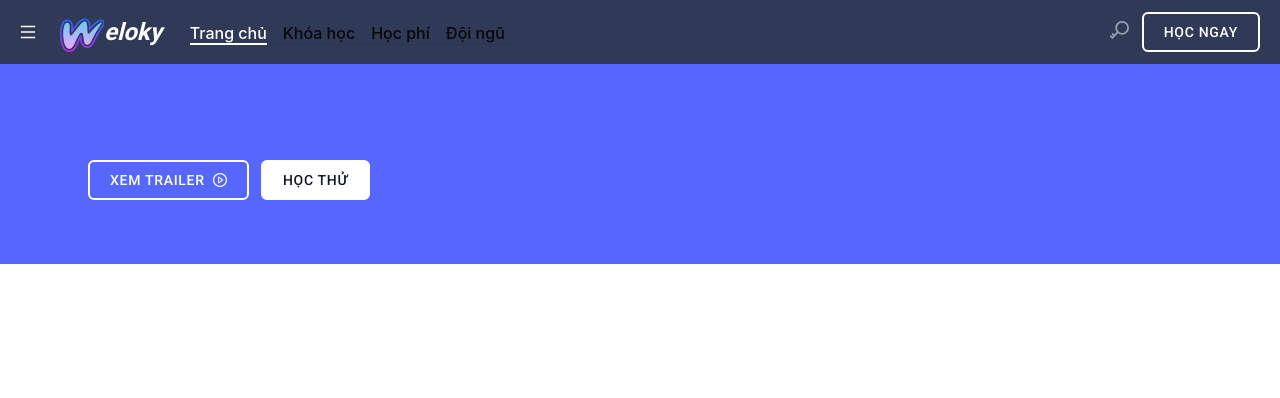
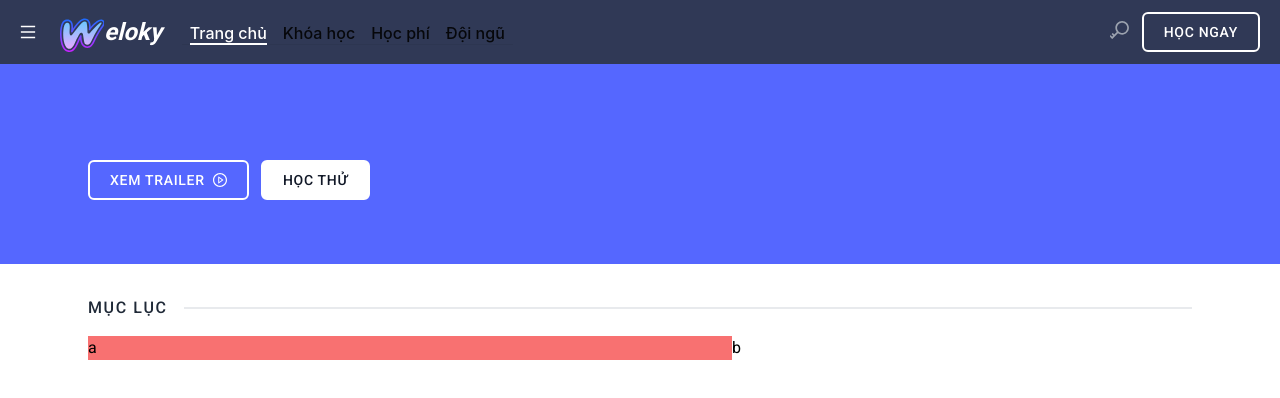
Before and after one commit to DuongTruongThinh/Elearning, a React (Create React App) app: page / in a window 1280 px wide. Shown: the top 398 px of the page. Built offline with nearby package versions, Linux system fonts and the light colour scheme; no server answers.

Commit message:
Add Page Separate Component

```diff
--- /dev/null
+++ b/src/components/PageSeparate/PageSeparate.js
@@ -0,0 +1,13 @@
+import React from "react";
+
+const PageSeparate = ({ children }) => {
+  return (
+    <div className="mb-4 text-base font-medium tracking-widest uppercase separate-page">
+      <span className="relative z-10 pr-4 text-gray-800 bg-white">
+        {children}
+      </span>
+    </div>
+  );
+};
+
+export default PageSeparate;
--- a/src/index.scss
+++ b/src/index.scss
@@ -21,6 +21,21 @@
     @apply mx-auto;
     @apply px-6;
   }
+  .page-section {
+    @apply py-8;
+  }
+  .separate-page {
+    position: relative;
+  }
+  .separate-page::before {
+    content: "";
+    position: absolute;
+    top: 50%;
+    transform: translateY(-50%);
+    width: 100%;
+    height: 1px;
+    @apply bg-gray-300;
+  }
 }
 
 @layer utilities {
--- a/src/pages/DetailCourse/DetailCourse.js
+++ b/src/pages/DetailCourse/DetailCourse.js
@@ -4,6 +4,8 @@ import { courseServ } from "../../services/api";
 import Button from "../../components/Button/Button";
 import { PlayCircleOutlined } from "@ant-design/icons";
 import TeacherInfo from "./TeacherInfo";
+import PageSeparate from "../../components/PageSeparate/PageSeparate";
+import { ConfigProvider, Divider } from "antd";
 
 const DetailCourse = () => {
   const [course, setCourse] = useState({});
@@ -41,6 +43,16 @@ const DetailCourse = () => {
         </div>
 
         <TeacherInfo info={course.nguoiTao} />
+        <section className="page-section">
+          <div className="page-container">
+            <PageSeparate>Mục Lục</PageSeparate>
+
+            <div className="grid grid-cols-12">
+              <div className="col-span-7 bg-red-400">a</div>
+              <div className="col-span-5">b</div>
+            </div>
+          </div>
+        </section>
       </div>
     )
   );
```
